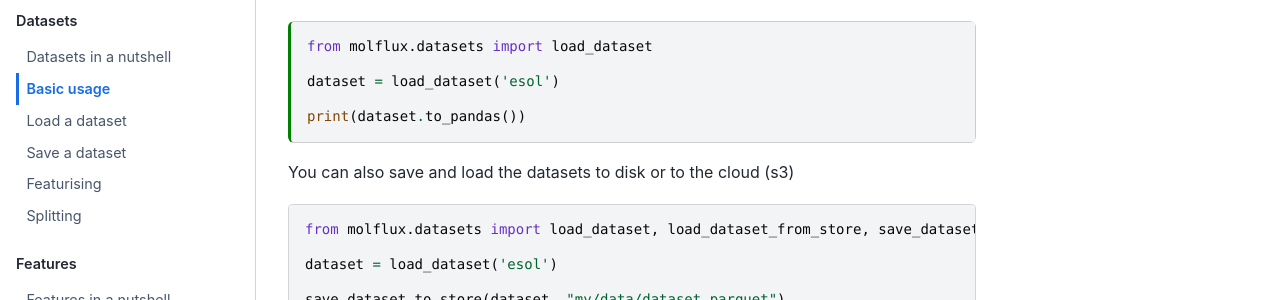
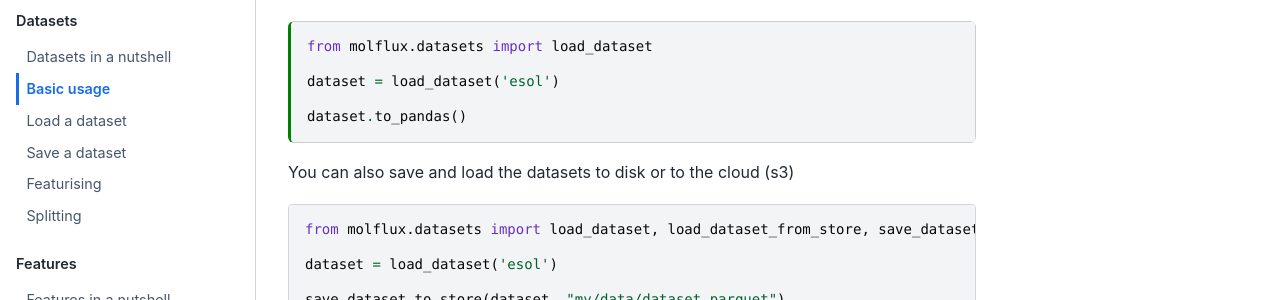
Before and after one commit to Exscientia/molflux, a Sphinx documentation site: the page built from docs/source/pages/datasets/basic_usage.md, in a window 1280 px wide and 900 px high, scrolled down 3804 px. Shown: the part 152-452 px from the top of the window. Built offline with Sphinx 7.4.7 and the Sphinx Book theme 1.1.4, drawn with Linux system fonts in a browser that asks for light colours; pages that are not in the unit, such as notebooks, are missing from menus.

Commit message:
small fixes

````diff
--- a/docs/source/pages/datasets/basic_usage.md
+++ b/docs/source/pages/datasets/basic_usage.md
@@ -187,7 +187,7 @@ from molflux.datasets import load_dataset
 
 dataset = load_dataset('esol')
 
-print(dataset.to_pandas())
+dataset.to_pandas()
 ```
 
 You can also save and load the datasets to disk or to the cloud (s3)
--- a/pyproject.toml
+++ b/pyproject.toml
@@ -104,6 +104,7 @@ docs = [
     'sphinx-toolbox',
     'jupytext>=1.11.2',
     'myst-nb',
+    'ipywidgets',
     'rdkit>=2023.9.1',
     'matplotlib',
     'catboost>=1.2.0',
````
